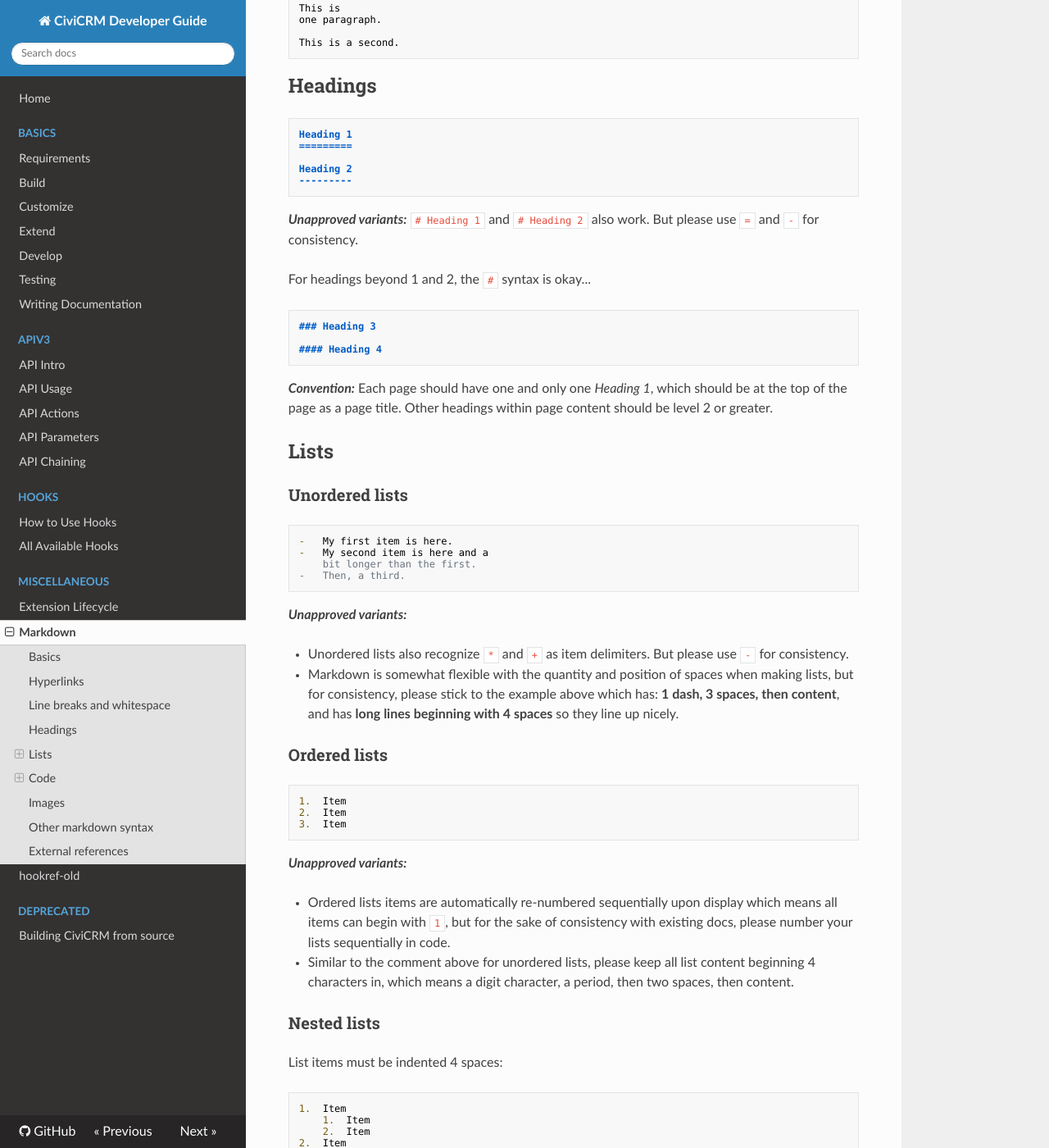
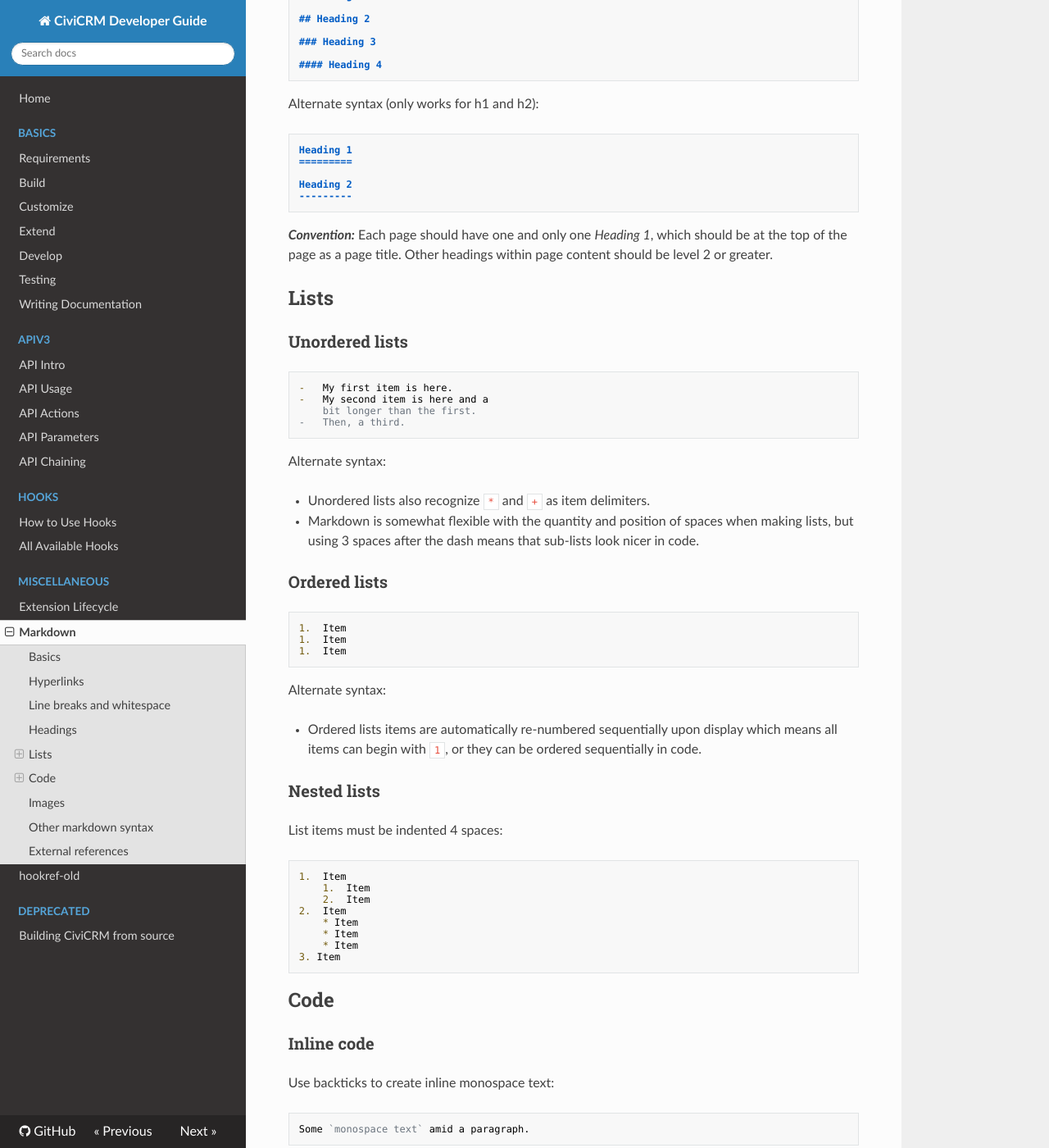
Before and after one commit to civicrm/civicrm-dev-docs, an MkDocs documentation site: the page built from docs/markdownrules.md, in a window 1280 px wide and 1400 px high, scrolled down 1599 px. Shown: the whole window at 82% size. Built offline with MkDocs 1.6.1, drawn with Linux system fonts in a browser that asks for light colours; nearby versions of some CDN libraries; old or Windows-style settings are respelled for this version of MkDocs; some of the changed text lies outside the part shown.

Commit message:
relaxing code standards for markdown

````diff
--- a/docs/markdownrules.md
+++ b/docs/markdownrules.md
@@ -16,11 +16,6 @@
 Markdown language is mostly consistent across these platforms, but some
 discrepancies do exist and should be noted below.
 
-Markdown has some redundant syntax (e.g. `*italic*` and `_italic_`).
-Within CiviCRM documentation we want consistent code, so we list
-***unapproved variants*** below to make it clear which syntax is preferred by
-CiviCRM, especially in large guides like this one.
-
 
 Basics
 ------
@@ -31,8 +26,8 @@
 -   `~~strikethrough~~` *(GitHub/Mattermost/StackExchange)*
 -   `<del>strikethrough</del>` *(mkdocs)*
 
-***Unapproved variants:*** Underscores for `_italics_` and `__bold__` work. But
-please but use asterisks for consistency.
+Alternate syntax: Underscores for `_italics_` and `__bold__` also work on most
+platforms.
 
 
 Hyperlinks
@@ -67,10 +62,8 @@
 ```
 
 This makes it easy to avoid very long lines in markdown code. As a rule of
-thumb, **keep your markdown code free of lines longer than 80 characters**
+thumb, keep your markdown code free of lines longer than 80 characters
 where possible.
-
-Also, please **remove trailing whitespace** from the end of markdown code.
 
 **Double line breaks** create separate paragraphs:
 
@@ -82,10 +75,20 @@
 ```
 
 
-
 Headings
 --------
 
+```md
+# Heading 1
+
+## Heading 2
+
+### Heading 3
+
+#### Heading 4
+```
+
+Alternate syntax (only works for h1 and h2):
 
 ```md
 Heading 1
@@ -95,21 +98,9 @@
 ---------
 ```
 
-***Unapproved variants:*** `# Heading 1` and `# Heading 2` also work. But please
-use `=` and `-` for consistency.
-
-For headings beyond 1 and 2, the `#` syntax is okay...
-
-```md
-### Heading 3
-
-#### Heading 4
-```
-
 ***Convention:*** Each page should have one and only one *Heading 1*,
 which should be at the top of the page as a page title. Other headings within
 page content should be level 2 or greater.
-
 
 
 Lists
@@ -124,32 +115,27 @@
 -   Then, a third.
 ```
 
-***Unapproved variants:***
+Alternate syntax:
 
 -   Unordered lists also recognize `*` and `+` as item delimiters.
-    But please use `-` for consistency.
 -   Markdown is somewhat flexible with the quantity and position of spaces when
-    making lists, but for consistency, please stick to the example above which
-    has: **1 dash, 3 spaces, then content**, and has **long lines beginning
-    with 4 spaces** so they line up nicely.
+    making lists, but using 3 spaces after the dash means that sub-lists look
+    nicer in code.
 
 
 ### Ordered lists
 
 ```md
 1.  Item
-2.  Item
-3.  Item
+1.  Item
+1.  Item
 ```
 
-***Unapproved variants:***
+Alternate syntax:
 
 -   Ordered lists items are automatically re-numbered sequentially upon display
-    which means all items can begin with `1`, but for the sake of consistency
-    with existing docs, please number your lists sequentially in code.
--   Similar to the comment above for unordered lists, please keep all list
-    content beginning 4 characters in, which means a digit character, a period,
-    then two spaces, then content.
+    which means all items can begin with `1`, or they can be ordered
+    sequentially in code.
 
 
 ### Nested lists
@@ -201,7 +187,7 @@
 *Fenced code can use more backticks when necessary to represent code with
 3 backticks (which is what you'd see in the source for this page).*
 
-***Unapproved variants:*** For fenced code, the tilde `~` character also works
+Alternate syntax: For fenced code, the tilde `~` character also works
 in place of the backtick character but should be avoided for consistency.
 
 
````
